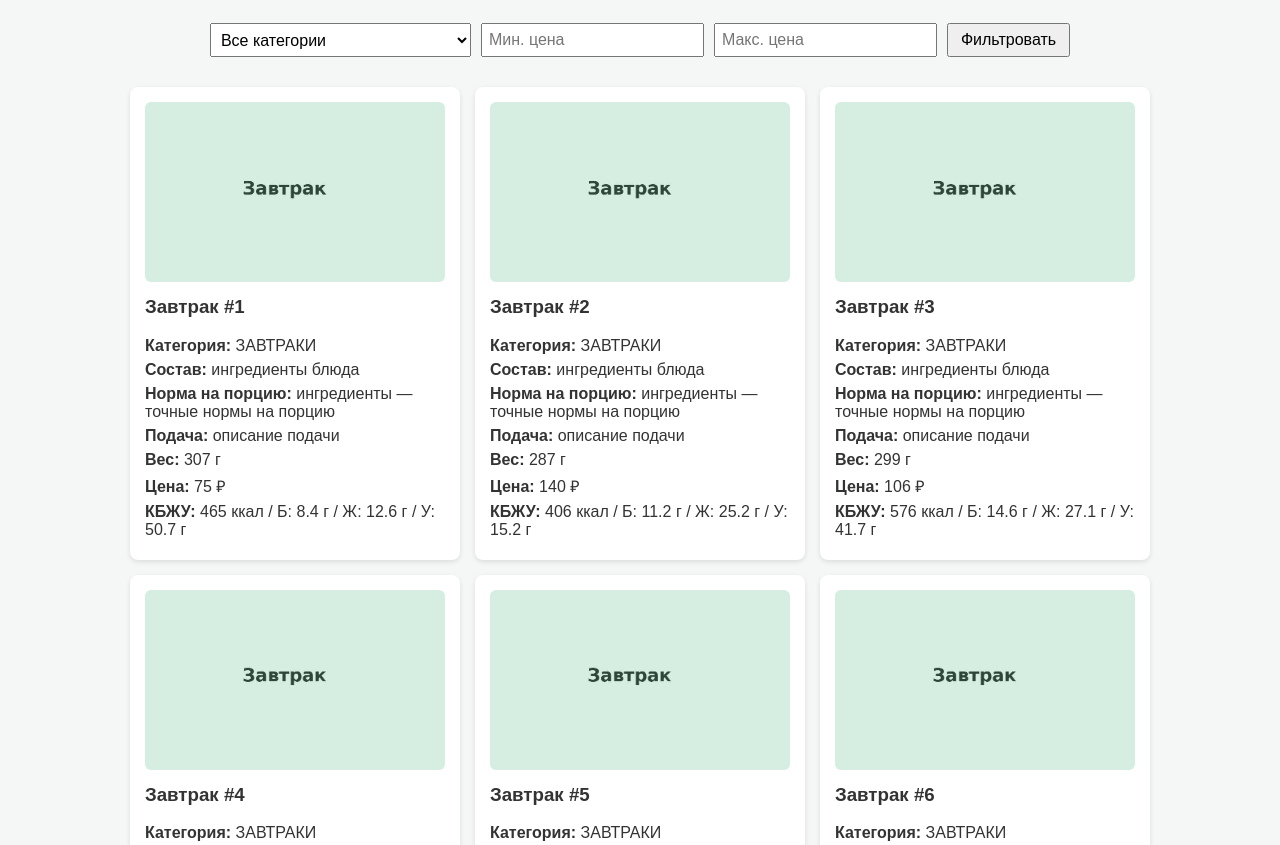
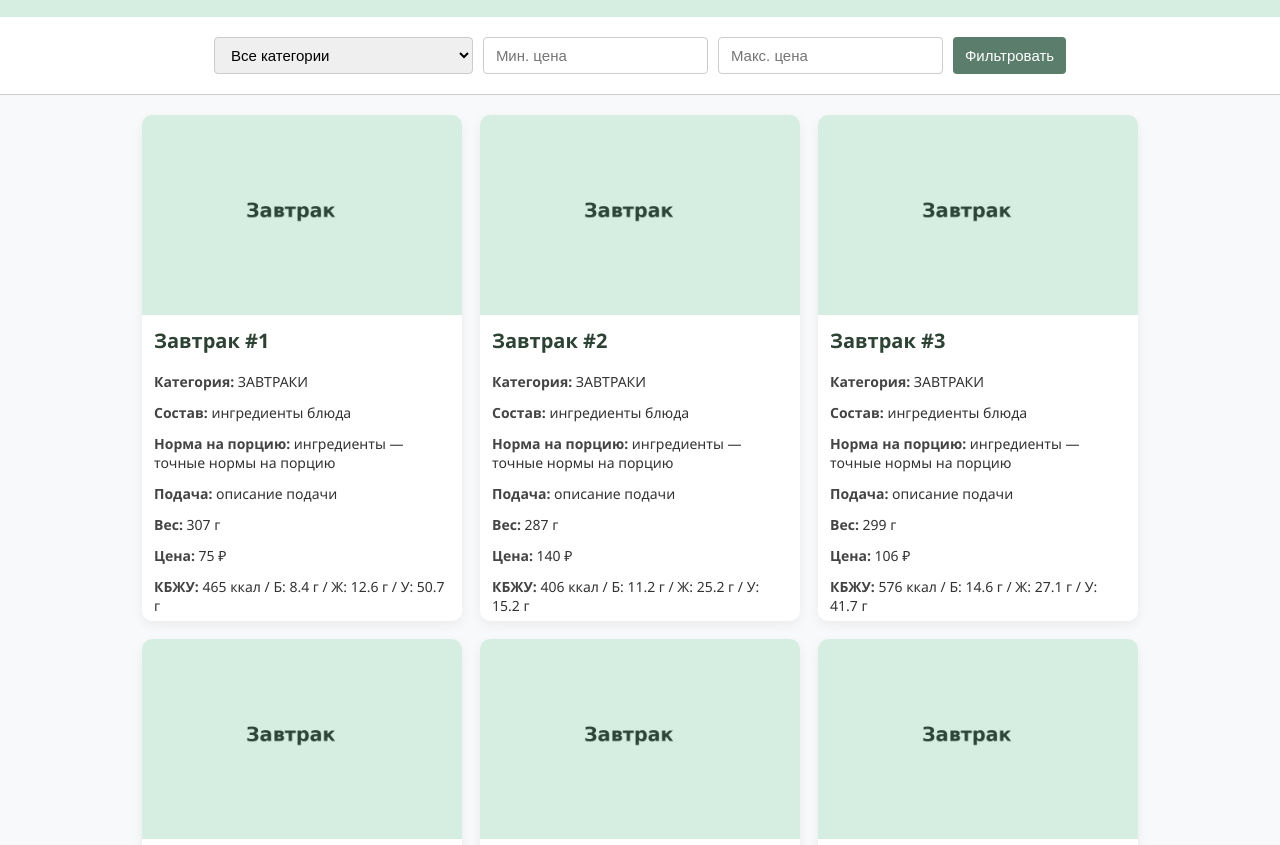
Before and after one commit to Dgon5000/online-menu, a plain HTML site: page index.html in a window 1280 px wide. Shown: the part 396-1241 px from the top of the page. Drawn offline with Linux system fonts and the light colour scheme.

Commit message:
Add files via upload

```diff
--- a/style.css
+++ b/style.css
@@ -1,80 +1,98 @@
 
 body {
-  font-family: Arial, sans-serif;
+  font-family: 'Segoe UI', sans-serif;
   margin: 0;
-  padding: 0;
-  background: #f4f7f6;
+  background-color: #f8f9fa;
   color: #333;
 }
 header {
   text-align: center;
+  background: #d6ede1;
   padding: 20px;
 }
 .cover {
   width: 100%;
   max-height: 240px;
   object-fit: cover;
-  border-bottom: 4px solid #ccc;
+  border-bottom: 4px solid #aac3b5;
 }
 h1 {
   margin: 10px 0;
+  font-size: 28px;
+  color: #2c4233;
 }
 .description {
   max-width: 800px;
   margin: 0 auto;
   padding: 0 15px;
+  font-size: 16px;
 }
 #filters {
   display: flex;
   flex-wrap: wrap;
+  justify-content: center;
   gap: 10px;
-  justify-content: center;
-  margin: 20px auto;
-  padding: 0 10px;
+  padding: 20px;
+  background: #fff;
+  border-bottom: 1px solid #ccc;
 }
 #filters input,
-#filters select {
-  padding: 6px;
-  font-size: 16px;
+#filters select,
+button {
+  padding: 8px 12px;
+  font-size: 15px;
+  border-radius: 4px;
+  border: 1px solid #ccc;
 }
 button {
-  padding: 6px 12px;
-  font-size: 16px;
+  background-color: #5a7e6b;
+  color: #fff;
+  border: none;
   cursor: pointer;
+}
+button:hover {
+  background-color: #486756;
 }
 #menuContainer {
   display: flex;
   flex-wrap: wrap;
   justify-content: center;
-  gap: 15px;
-  padding: 10px;
+  gap: 18px;
+  padding: 20px;
 }
 .card {
-  background: #fff;
-  border-radius: 8px;
-  padding: 15px;
-  width: 300px;
-  box-shadow: 0 2px 5px rgba(0,0,0,0.1);
-}
-.card h3 {
-  margin-top: 0;
-}
-.card p {
-  margin: 6px 0;
-}
-@media (max-width: 360px) {
-  #filters {
-    flex-direction: column;
-    align-items: stretch;
-  }
-  .card {
-    width: 100%;
-  }
+  background: #ffffff;
+  border-radius: 10px;
+  width: 320px;
+  box-shadow: 0 4px 12px rgba(0,0,0,0.06);
+  overflow: hidden;
+  display: flex;
+  flex-direction: column;
 }
 .dish-img {
   width: 100%;
-  height: 180px;
+  height: 200px;
   object-fit: cover;
-  border-radius: 6px;
-  margin-bottom: 10px;
 }
+.card h3 {
+  margin: 12px;
+  font-size: 20px;
+  color: #2c4233;
+}
+.card p {
+  margin: 6px 12px;
+  font-size: 14px;
+}
+.card p strong {
+  color: #444;
+}
+@media (max-width: 400px) {
+  .card {
+    width: 100%;
+    margin: 0 auto;
+  }
+  #filters {
+    flex-direction: column;
+    align-items: center;
+  }
+}
```
